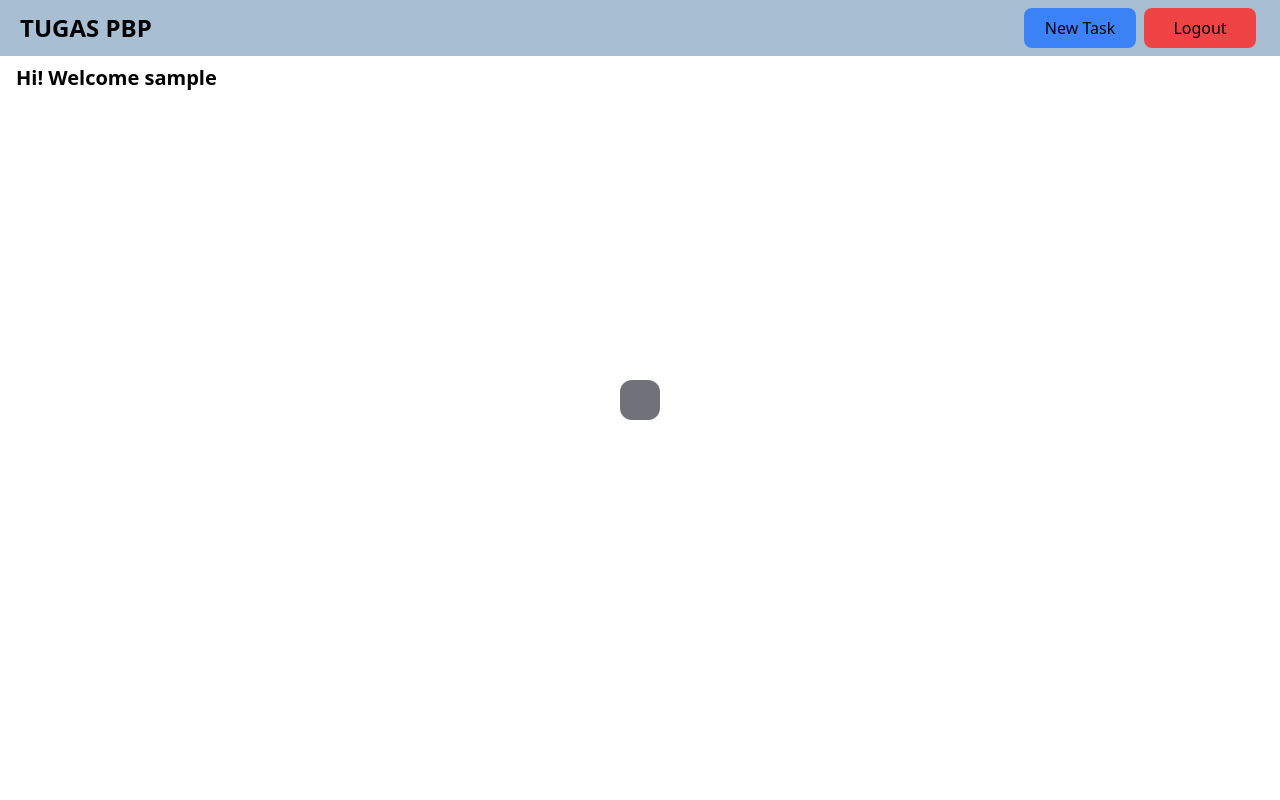
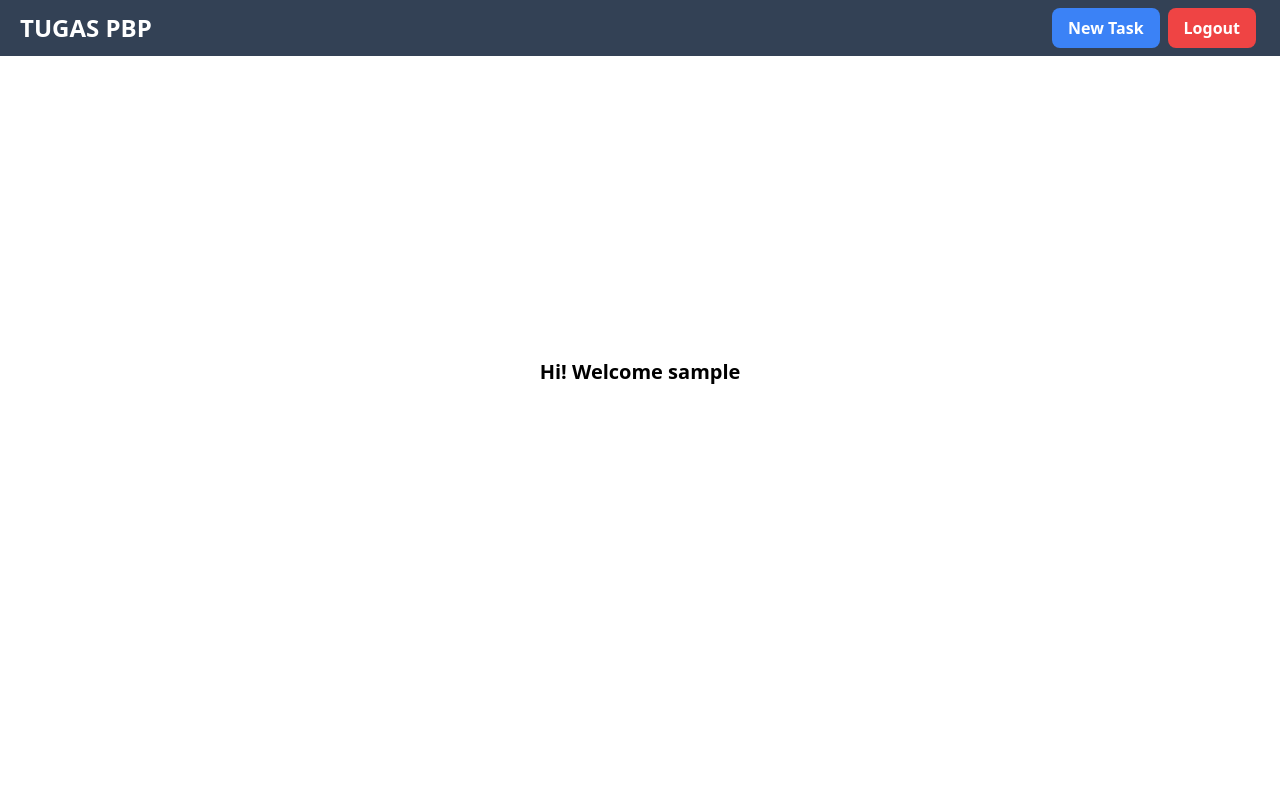
Before and after one commit to iqbalpa/tugas-2-pbp, a Django app: page /todolist/ in a window 1280 px wide. Run offline with Django 4.2, Linux system fonts and the light colour scheme; the visitor is signed in with stand-in values (Sample User, id 1); data that the repository does not hold is empty; some libraries are stand-ins or nearby versions.

Commit message:
Tugas 5: finished styling

```diff
--- a/templates/base.html
+++ b/templates/base.html
@@ -11,6 +11,7 @@
   {% endblock meta %}
 </head>
 
+<!-- <body class="h-screen flex flex-col justify-center items-center bg-gradient-to-tr from-blue-500 to-red-500"> -->
 <body class="h-screen flex flex-col justify-center items-center">
   {% block content %}
   {% endblock content %}
--- a/todolist/templates/todolist.html
+++ b/todolist/templates/todolist.html
@@ -1,18 +1,21 @@
 {% extends 'base.html' %}
 
- {% block content %}
+{% block content %}
+<div class="h-screen w-screen flex flex-col justify-between items-center">
 
-  <div class="absolute p-5 h-14 flex flex-row justify-between items-center w-screen bg-[#a7bed3] top-0">
+  <div class="text-white p-5 h-14 flex flex-row justify-between items-center w-screen bg-slate-700">
     <h1 class="text-2xl font-bold">TUGAS PBP</h1>
-    <div class="flex flex-row items-center">
-      <a href="{% url 'todolist:create_task' %}"><button class="m-1 bg-blue-500 hover:bg-blue-700 hover:cursor-pointer h-10 w-28 rounded-lg">New Task</button></a>
-      <a href="{% url 'todolist:logout_user' %}"><button class="m-1 bg-red-500 hover:bg-red-700 hover:cursor-pointer h-10 w-28 rounded-lg">Logout</button></a>
+    <div class="flex flex-row items-center font-semibold">
+      <a href="{% url 'todolist:create_task' %}"><button class="m-1 bg-blue-500 hover:bg-blue-700 hover:cursor-pointer px-4 py-2 rounded-lg">New Task</button></a>
+      <a href="{% url 'todolist:logout_user' %}"><button class="m-1 bg-red-500 hover:bg-red-700 hover:cursor-pointer px-4 py-2 rounded-lg">Logout</button></a>
     </div>
   </div>
-  <h1 class="absolute top-16 left-4 text-xl font-semibold">Hi! Welcome {{username}}</h1>
-  <div class="bg-zinc-500 p-5 rounded-xl">
+
+  <h1 class="my-1 text-center text-xl font-semibold">Hi! Welcome {{username}}</h1>
+
+  <div class="mb-3 grid grid-flow-col grid-rows-4 grid-cols-2 gap-5 p-5 rounded-xl">
     {% for task in todolist %}
-      <div class="text-white hover:scale-105 duration-150 flex flex-row justify-between m-2 p-3 w-[30rem] h-24 bg-zinc-800 box-shadow-md rounded-xl">
+      <div class="text-white hover:scale-105 duration-150 flex flex-row justify-between p-3 w-[30rem] h-24 bg-zinc-800 box-shadow-md rounded-xl">
           <div>
           <h2 class="font-semibold text-md">{{task.title}}</h2>
           <h3 class="text-sm text-gray-500">{{task.description}}</h3>
@@ -24,53 +27,12 @@
           {% endif %}
         </div>
         <div class="flex flex-col text-sm">
-          <a href="update/{{task.pk}}"><button class="m-1 bg-blue-500 hover:bg-blue-700 hover:cursor-pointer h-7 w-20 rounded-lg">Update</button></a>
-          <a href="delete/{{task.pk}}"><button class="m-1 bg-red-500 hover:bg-red-700 hover:cursor-pointer h-7 w-20 rounded-lg">Delete</button></a>
+          <a href="update/{{task.pk}}"><button class="m-1 bg-blue-500 hover:bg-blue-700 hover:cursor-pointer h-7 w-20 rounded-md">Update</button></a>
+          <a href="delete/{{task.pk}}"><button class="m-1 bg-red-500 hover:bg-red-700 hover:cursor-pointer h-7 w-20 rounded-md">Delete</button></a>
         </div>
       </div>
     {% endfor %}
   </div>
 
-
-  <!-- <h1>Tugas 4 PBP</h1>
-  <h3>Hi! Welcome {{username}}</h3>
-
-  <a href="{% url 'todolist:logout_user' %}"><button>Logout</button></a>
-  <a href="{% url 'todolist:create_task' %}"><button>Tambah Task Baru</button></a>
-
-  <h2>TASKS</h2>
-  <table>
-    <tr>
-        <th>Judul</th>
-        <th>Deskripsi</th>
-        <th>Tanggal Pembuatan</th>
-        <th>Status Penyelesaian</th>
-        <th>Perbarui Status</th>
-        <th>Hapus Task</th>
-    </tr>
-
-    {% for task in todolist %}
-      <tr>
-        <td>{{task.title}}</td>
-        <td>{{task.description}}</td>
-        <td>{{task.date}}</td>
-
-        {% if task.is_finished == False %}
-          <td>Belum selesai</td>
-        {% else %}
-          <td>Selesai</td>
-        {% endif %}
-
-        <td>
-          <a href="update/{{task.pk}}"><button>Yeayyyy</button></a>
-        </td>
-
-        <td>
-          <a href="delete/{{task.pk}}"><button>Hapus Task</button></a>
-        </td>
-
-      </tr>
-    {% endfor %}
-  </table> -->
-
- {% endblock content %}
+</div>
+{% endblock content %}
```
